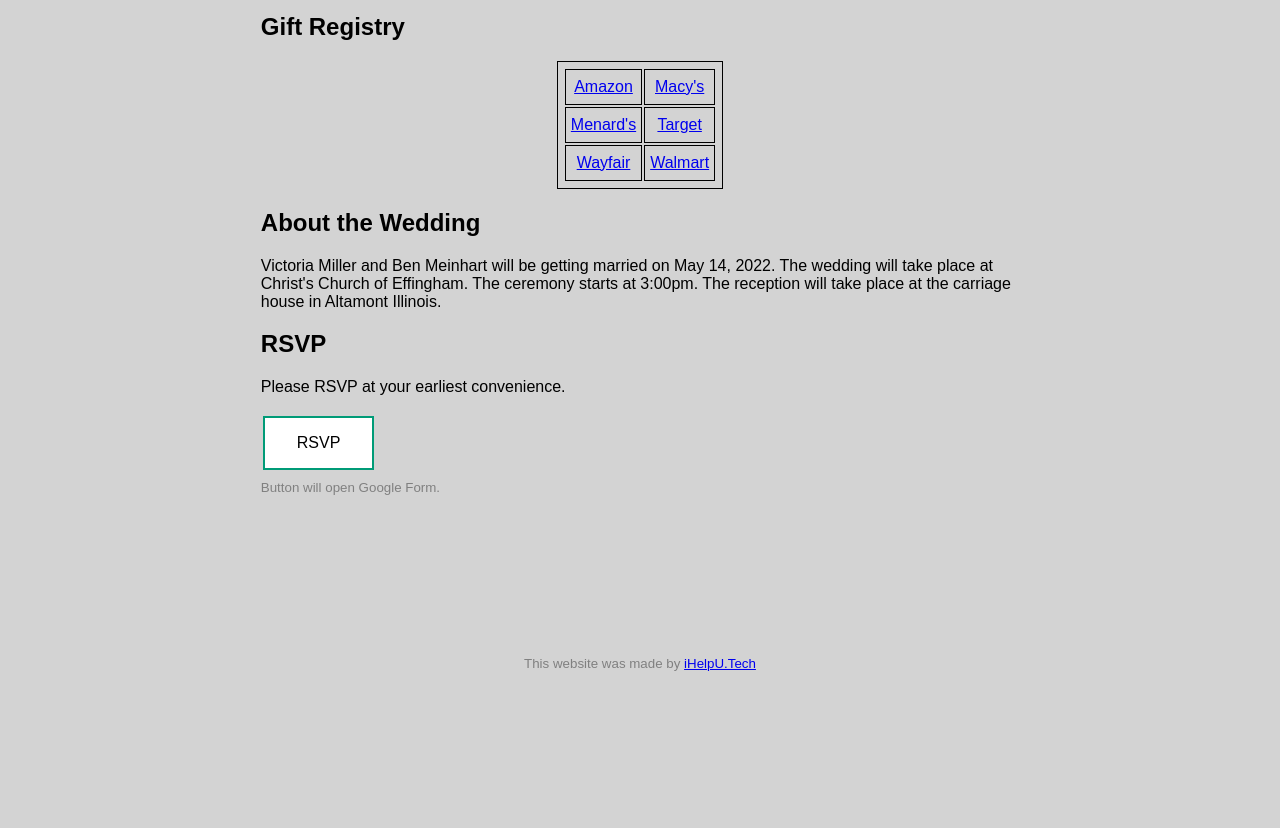
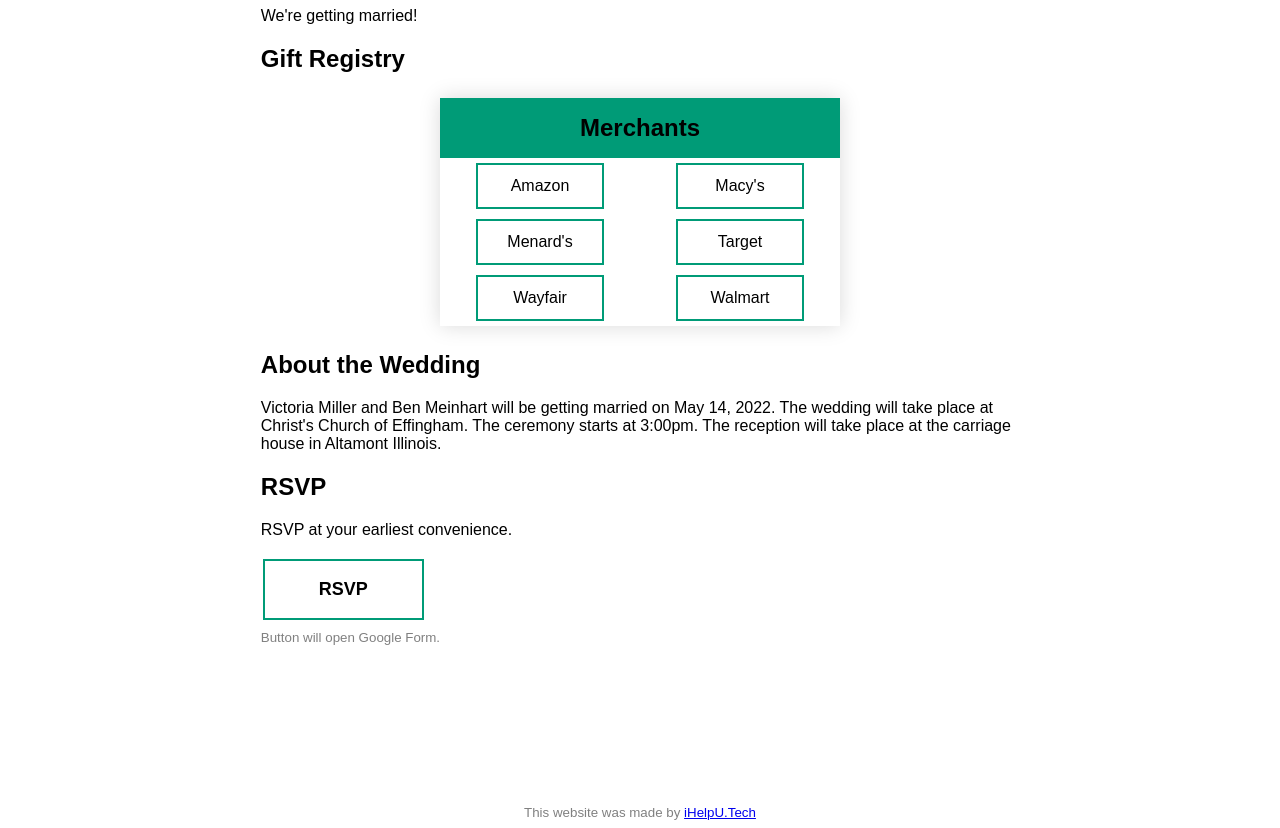
Before and after one commit to ben-ihelputech/personal-website, a plain HTML site: page www/index.html in a window 1280 px wide. Shown: the part 433-1261 px from the top of the page. Before the commit the page ends 1112 px from the top, so only its background shows below. Drawn offline with Linux system fonts and the light colour scheme.

Commit message:
updated tabled styling and seperated js

```diff
--- a/www/index.html
+++ b/www/index.html
@@ -29,34 +29,43 @@
         <p>We're getting married!</p>
         <h2>Gift Registry</h2>
         <div class="links">
-            <table>
+           <table class="styled-table">
+                <th class="table-title" colspan="2">
+                    Merchants
+                </th>
                 <tr>
                     <td>
-                        <a href="https://www.amazon.com/wedding/registry/SU9IPPBNVHEK" target="_blank">Amazon</a>
+                        <!-- <a href="https://www.amazon.com/wedding/registry/SU9IPPBNVHEK" target="_blank">Amazon</a> -->
+                        <button class="button-medium" onclick="openInNewTab('https://www.amazon.com/wedding/registry/SU9IPPBNVHEK')">Amazon</button>
                     </td>
                     <td>
-                        <a href="https://www.macys.com/wgl/registry/guest/VICTORIA-MILLER-BENJAMIN-MEINHART/7322578"
-                            target="_blank">Macy's</a>
+                        <!-- <a href="https://www.macys.com/wgl/registry/guest/VICTORIA-MILLER-BENJAMIN-MEINHART/7322578"
+                            target="_blank">Macy's</a> -->
+                        <button class="button-medium" onclick="openInNewTab('https://www.macys.com/wgl/registry/guest/VICTORIA-MILLER-BENJAMIN-MEINHART/7322578')">Macy's</button>
                     </td>
                 </tr>
                 <tr>
                     <td>
-                        <a href="https://www.menards.com/main/registrydetail.html?registryId=127241873&lastName=Miller"
-                            target="_blank">Menard's</a>
+                        <!-- <a href="https://www.menards.com/main/registrydetail.html?registryId=127241873&lastName=Miller"
+                            target="_blank">Menard's</a> -->
+                        <button class="button-medium" onclick="openInNewTab('https://www.menards.com/main/registrydetail.html?registryId=127241873&lastName=Miller')">Menard's</button>
                     </td>
                     <td>
-                        <a href="https://www.target.com/gift-registry/gift-giver?registryId=7d3e5be0-878d-11ec-8308-8da450f277d4"
-                            target="_blank">Target</a>
+                        <!-- <a href="https://www.target.com/gift-registry/gift-giver?registryId=7d3e5be0-878d-11ec-8308-8da450f277d4"
+                            target="_blank">Target</a> -->
+                        <button class="button-medium" onclick="openInNewTab('https://www.target.com/gift-registry/gift-giver?registryId=7d3e5be0-878d-11ec-8308-8da450f277d4')">Target</button>
                     </td>
                 </tr>
                 <tr>
                     <td>
-                        <a href="https://www.wayfair.com/registry/wedding/3fc51def-fc5b-4abf-bae1-fcacc0fd20e0"
-                            target="_blank">Wayfair</a>
+                        <!-- <a href="https://www.wayfair.com/registry/wedding/3fc51def-fc5b-4abf-bae1-fcacc0fd20e0"
+                            target="_blank">Wayfair</a> -->
+                        <button class="button-medium" onclick="openInNewTab('https://www.wayfair.com/registry/wedding/3fc51def-fc5b-4abf-bae1-fcacc0fd20e0')">Wayfair</button>
                     </td>
                     <td>
-                        <a href="https://www.walmart.com/registry/WR/3a2ab3c1-29c0-4744-b456-f6dd33eb484c"
-                            target="_blank">Walmart</a>
+                        <!-- <a href="https://www.walmart.com/registry/WR/3a2ab3c1-29c0-4744-b456-f6dd33eb484c"
+                            target="_blank">Walmart</a> -->
+                        <button class="button-medium" onclick="openInNewTab('https://www.walmart.com/registry/WR/3a2ab3c1-29c0-4744-b456-f6dd33eb484c')">Walmart</button>
                     </td>
                 </tr>
 
@@ -67,13 +76,19 @@
             Christ's Church of Effingham. The ceremony starts at 3:00pm. The reception will take place at the carriage
             house in Altamont Illinois.</p>
         <h2>RSVP</h2>
-        <p>Please RSVP at your earliest convenience.</p>
-        <button class="button-1" onclick="window.location='https://forms.gle/Y2JwxkzYE7gukpiR6';">RSVP</button><br>
+        <p>RSVP at your earliest convenience.</p>
+        <!-- <button class="button-1" onclick="window.location='https://forms.gle/Y2JwxkzYE7gukpiR6';">RSVP</button><br> -->
+        <button class="button-large" onclick="openInNewTab('https://forms.gle/Y2JwxkzYE7gukpiR6')">RSVP</button><br>
         <sub style="font-size: smaller; color: gray;">Button will open Google Form.</sub>
+        <!-- <h2>Directions</h2>
+        <p></p> -->
     </div>
 
 
     <footer>This website was made by <a href="https://ihelpu.tech" target="_blank">iHelpU.Tech</a> </footer>
+
+    <script src="index.js" async defer></script>
+
 </body>
 
 </html>
--- /dev/null
+++ b/www/index.js
@@ -0,0 +1,7 @@
+function openInSameWindow(evt) {
+    window.location = evt;
+}
+
+function openInNewTab(evt) {
+    window.open(evt, "_blank")
+}
--- a/www/style.css
+++ b/www/style.css
@@ -1,12 +1,12 @@
 body {
-    background-color: lightgray;
+    background-color: white;
     font-family: Arial, Helvetica, sans-serif;
 }
 
 div.header {
     margin: auto;
-    width: 90%;
-    height: 20em;
+    width: 100%;
+    height: 22em;
     border: 1px gray;
     background-image: url(images/victoria-ben-1-medium.jpg);
     background-repeat: no-repeat;
@@ -38,13 +38,32 @@ div.main {
     line-height: 1.5;
 }
 
-table, tr, td {
+/* table, tr, td {
     border: 1px solid;
     padding: 5px;
     text-align: center;
     margin-left: auto;
     margin-right: auto;
 
+} */
+
+.styled-table {
+    border-collapse: collapse;
+    margin: 25px 0;
+    margin-left: auto;
+    margin-right: auto;
+    font-size: 1em;
+    /* font-family: sans-serif; */
+    text-align: center;
+    min-width: 400px;
+    box-shadow: 0 0 20px rgba(0, 0, 0, 0.15);
+}
+
+.table-title {
+    text-align: center;
+    background-color: #009b77;
+    font-size: x-large;
+    padding: .5em;
 }
 
 footer {
@@ -56,7 +75,6 @@ footer {
 button {
     border: none;
     color: white;
-  padding: 16px 32px;
     text-align: center;
     text-decoration: none;
     display: inline-block;
@@ -66,13 +84,28 @@ button {
     cursor: pointer;
 }
 
-.button-1 {
+.button-large {
+    padding: 1em 3em;
+    background-color: white;
+    color: black;
+    border: 2px solid #009b77;
+    font-size: large;
+    font-weight: bold;
+}
+
+.button-large:hover {
+    background-color: #009b77;
+    color: white;
+
+}.button-medium {
+    padding: 0.75em;
+    width: 8em;
     background-color: white;
     color: black;
     border: 2px solid #009b77;
 }
 
-.button-1:hover {
+.button-medium:hover {
     background-color: #009b77;
     color: white;
 }
```
Also changed, not shown: www/html/directions.html (added, +27 -0 lines). Lines whose indentation alone changed are shown as unchanged.
